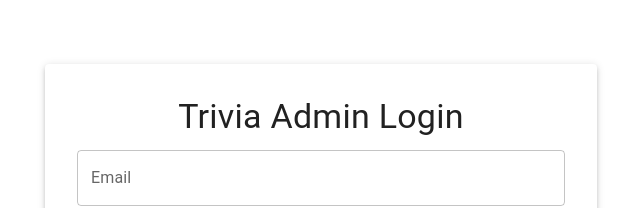
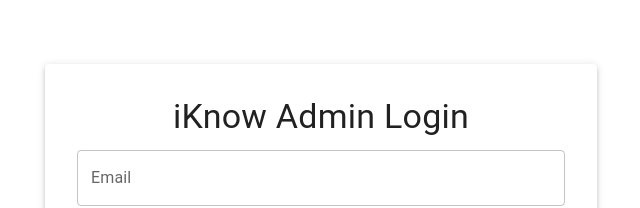
Before and after one commit to nemanjacosovic/iKnow, a React (Create React App) app in the folder iknow-admin/: page / in a window 1280 px wide. Shown: the top 208 px of the page, without its empty margins (319-959 px from the left). Built offline with nearby package versions, Linux system fonts and the light colour scheme.

Commit message:
Rename trivia to iKnow

```diff
--- a/iknow-admin/src/components/auth/Login.js
+++ b/iknow-admin/src/components/auth/Login.js
@@ -43,7 +43,7 @@ const Login = () => {
         <Paper elevation={3}>
           <Box p={4}>
             <Typography variant="h4" align="center" gutterBottom>
-              Trivia Admin Login
+              iKnow Admin Login
             </Typography>
             <Formik
               initialValues={{ email: "", password: "" }}
--- a/iknow-admin/src/components/layout/Layout.js
+++ b/iknow-admin/src/components/layout/Layout.js
@@ -105,7 +105,7 @@ const Layout = ({ children, title }) => {
       <div className={classes.toolbar}>
         <Box p={2}>
           <Typography variant="h6" noWrap>
-            Trivia Admin
+            iKnow Admin
           </Typography>
         </Box>
       </div>
--- a/package.json
+++ b/package.json
@@ -1,7 +1,7 @@
 {
   "name": "iknow",
   "version": "1.0.0",
-  "description": "Trivia game",
+  "description": "iKnow trivia game",
   "main": "index.js",
   "scripts": {
     "test": "echo \"Error: no test specified\" && exit 1"
```
